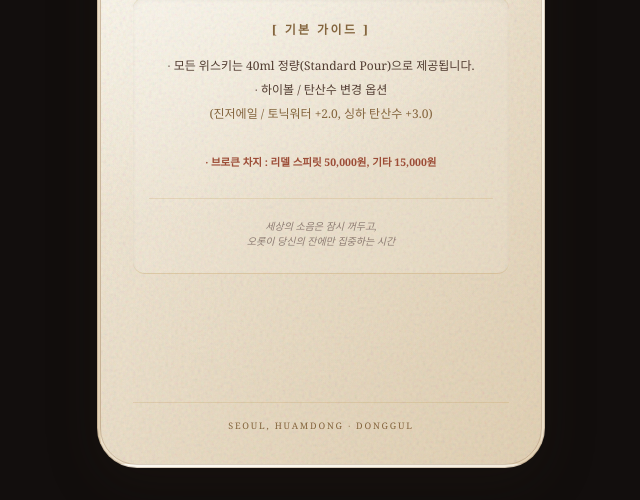
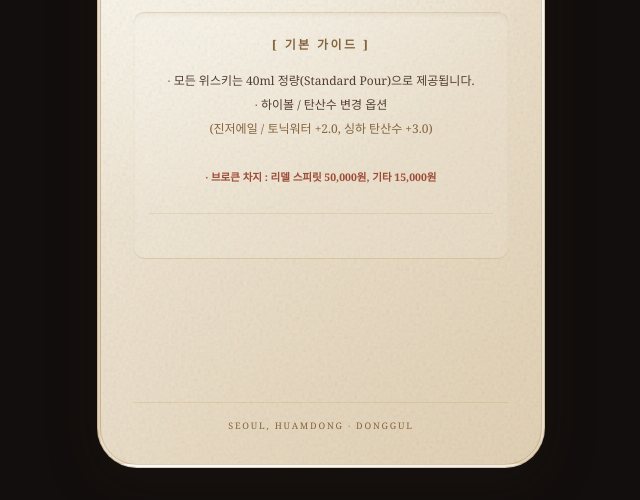
Before and after one commit to ghy1675/Menu, a plain HTML site: page index.html in a window 1280 px wide. Shown: the part 566-1066 px from the top of the page, without its empty margins (319-959 px from the left). Drawn offline with nearby package versions, Linux system fonts and the light colour scheme; a web font is replaced by a local one.

Commit message:
Update index.html

```diff
--- a/index.html
+++ b/index.html
@@ -164,7 +164,7 @@
                                 <span class="text-[10.5px] text-[#9c4c36] font-semibold">∙ 브로큰 차지 : 리델 스피릿 50,000원, 기타 15,000원</span>
                             </p>
                             <div class="mt-6 pt-5 border-t border-[#b89047]/20 text-center">
-                                <p class="text-[10px] text-[#8d7c73] font-serif italic">세상의 소음은 잠시 꺼두고,<br>오롯이 당신의 잔에만 집중하는 시간</p>
+                                <p class="text-[10px] text-[#8d7c73] font-serif italic"></p>
                             </div>
                         </div>
                     </div>
```
